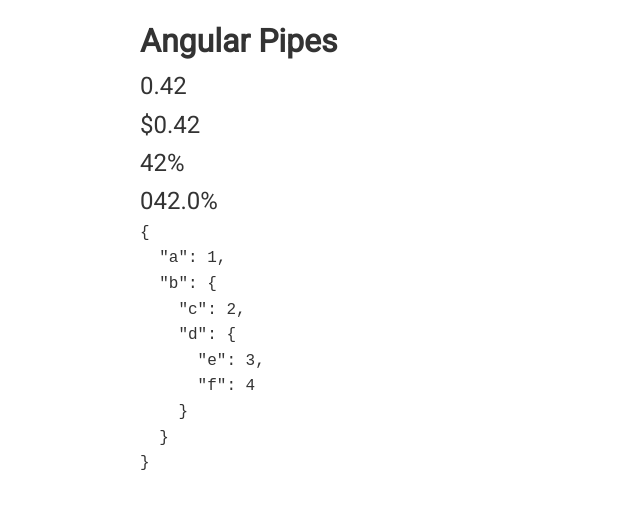
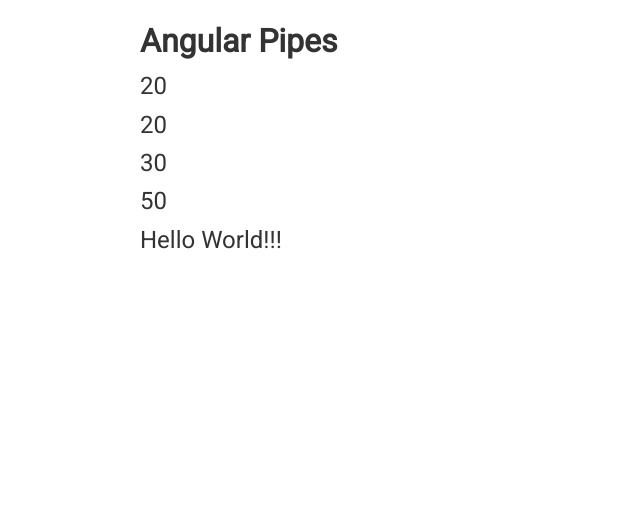
Before and after one commit to Manuilenkoart/training, an Angular app: page / in a window 1280 px wide. Shown: the top 508 px of the page, without its empty margins (0-640 px from the left). Built offline with nearby package versions, Linux system fonts and the light colour scheme.

Commit message:
custom pipes

```diff
--- a/src/app/app.component.html
+++ b/src/app/app.component.html
@@ -1,9 +1,11 @@
 <div class="container">
   <h1>Angular Pipes</h1>
 
-  <p>{{float}}</p>
-  <p>{{float | currency}}</p>
-  <p>{{float | percent}}</p>
-  <p>{{float | percent: '3.1-2'}}</p>
-  <pre>{{obj | json}}</pre>
+  <p>{{10 | mult}}</p>
+  <p>{{10 | mult: 2}}</p>
+  <p>{{10 | mult: 3}}</p>
+  <p>{{10 | mult: 5}}</p>
+
+  <p>{{"Hello World    " | exMark}}</p>
+
 </div>
--- a/src/app/app.module.ts
+++ b/src/app/app.module.ts
@@ -3,10 +3,14 @@
 
 import {AppComponent} from './app.component';
 import {FormsModule} from '@angular/forms';
+import { MultByPipe } from './pipes/mult-by.pipe';
+import {ExMarksPipe} from './pipes/ex-marks.pipe';
 
 @NgModule({
   declarations: [
     AppComponent,
+    MultByPipe,
+    ExMarksPipe
   ],
   imports: [
     BrowserModule,
--- /dev/null
+++ b/src/app/pipes/ex-marks.pipe.ts
@@ -0,0 +1,10 @@
+import {Pipe, PipeTransform} from '@angular/core';
+@Pipe({
+  name: 'exMark'
+})
+export class ExMarksPipe implements PipeTransform{
+  transform(str: string): string {
+  return `${str.trim()}!!!`
+  }
+
+}
--- /dev/null
+++ b/src/app/pipes/mult-by.pipe.ts
@@ -0,0 +1,12 @@
+import { Pipe, PipeTransform } from '@angular/core';
+
+@Pipe({
+  name: 'mult'
+})
+export class MultByPipe implements PipeTransform {
+
+  transform(num: number, pow: number = 2): number {
+    return num * pow
+  }
+
+}
```
